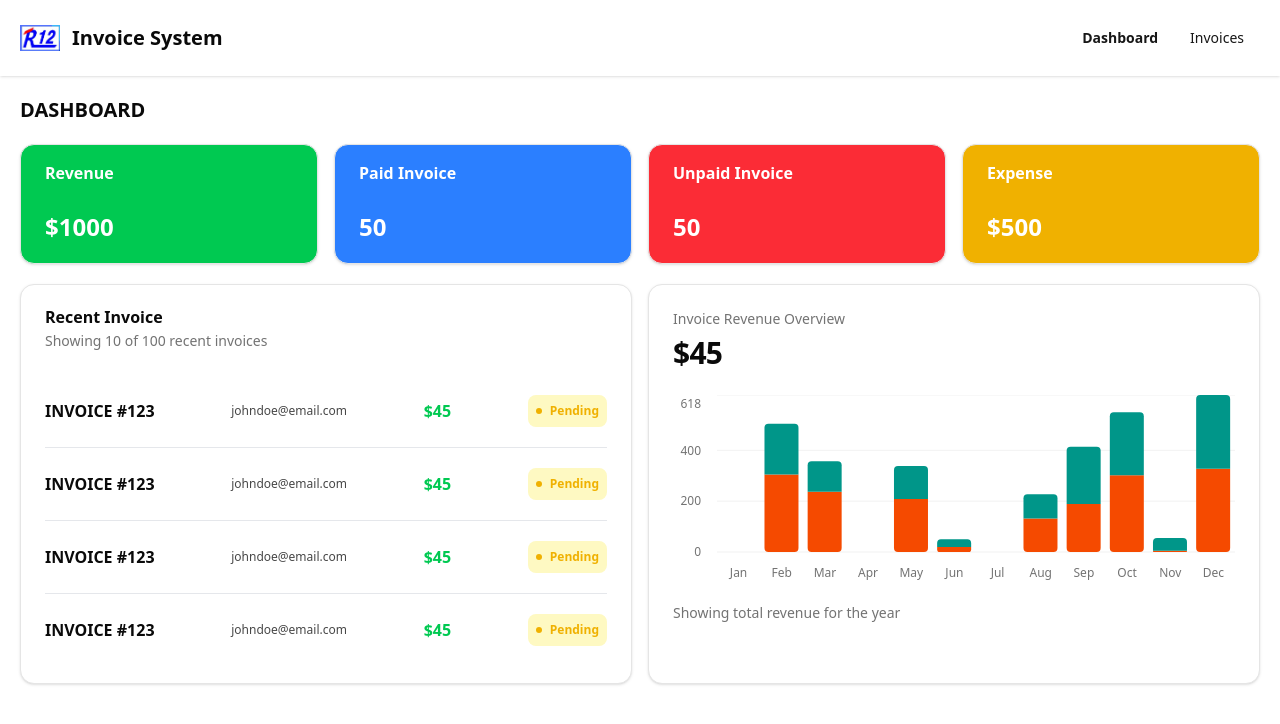
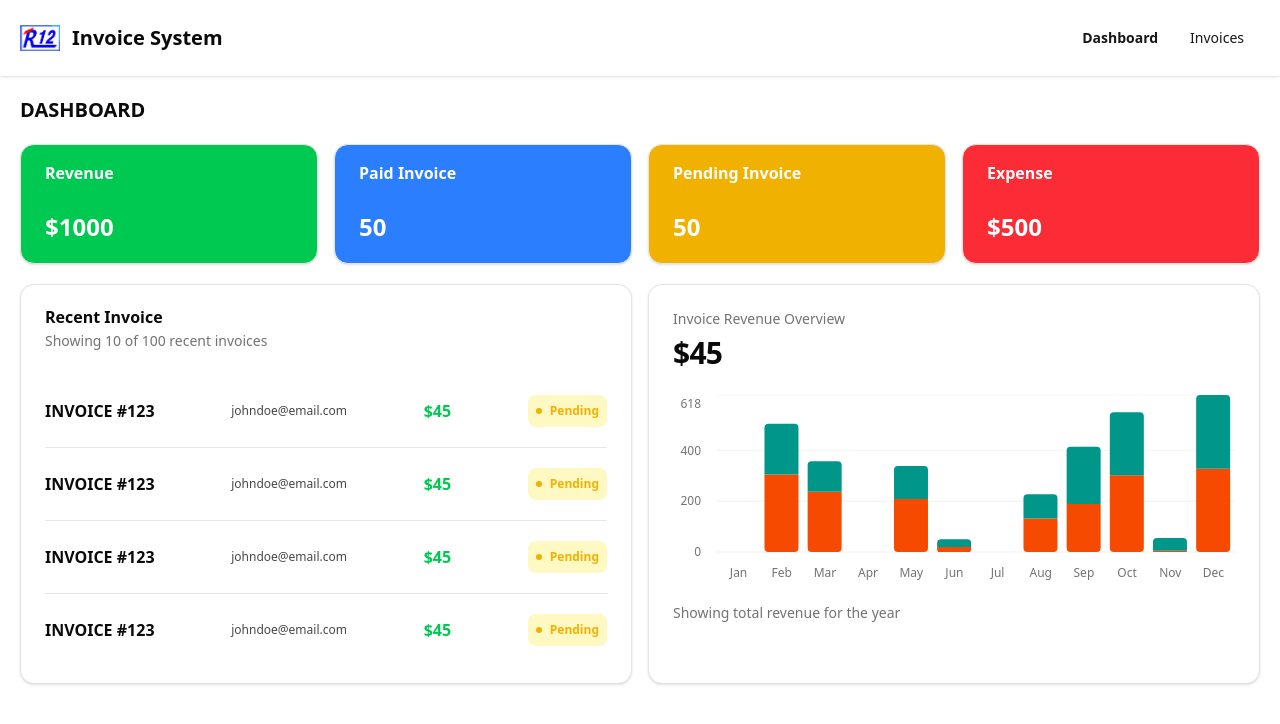
Before and after one commit to Briuwu/R12-invoice, a React (Vite) app: page /dashboard in a window 1280 px wide. Shown: the top 724 px of the page. Built offline with nearby package versions, Linux system fonts and the light colour scheme.

Commit message:
refactor: update dashboard card titles and color scheme for better clarity

```diff
--- a/src/pages/dashboard/index.tsx
+++ b/src/pages/dashboard/index.tsx
@@ -26,16 +26,16 @@ export default function Dashboard() {
         </Suspense>
         <Suspense fallback={<LoaderCircle className="animate-spin" />}>
           <DashboardCard
-            title="Unpaid Invoice"
+            title="Pending Invoice"
             total={"50"}
-            className="bg-red-500 text-white"
+            className="bg-yellow-500 text-white"
           />
         </Suspense>
         <Suspense fallback={<LoaderCircle className="animate-spin" />}>
           <DashboardCard
             title="Expense"
             total={"$500"}
-            className="bg-yellow-500 text-white"
+            className="bg-red-500 text-white"
           />
         </Suspense>
       </div>
```
